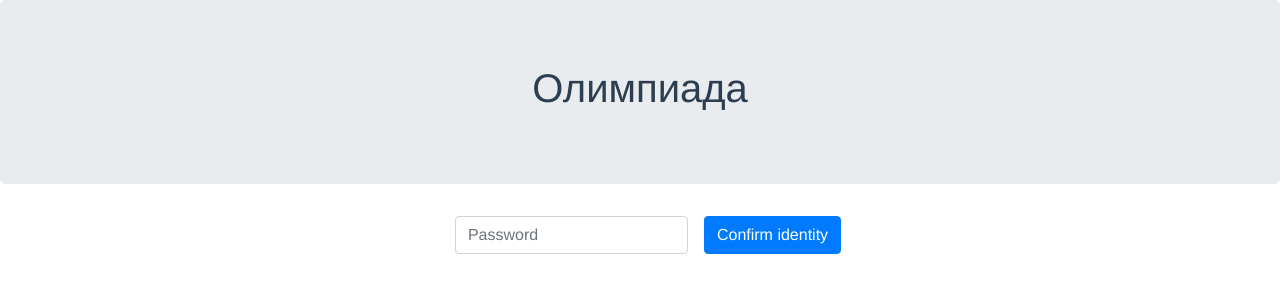
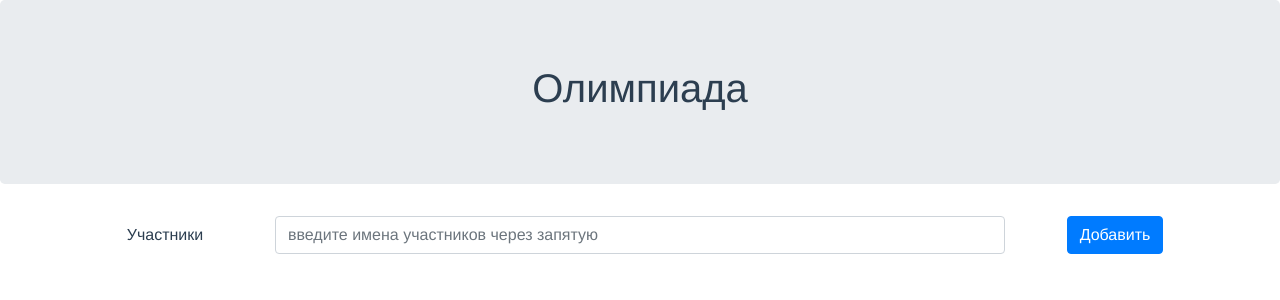
Before and after one commit to inser7/citylink-assignment, a Vue app in the folder task-5/: page / in a window 1280 px wide. Shown: the top 300 px of the page. Built offline with nearby package versions, Linux system fonts and the light colour scheme.

Commit message:
fixed form

```diff
--- a/task-5/src/components/Olympiad.vue
+++ b/task-5/src/components/Olympiad.vue
@@ -1,10 +1,14 @@
 <template>
-  <div class="justify-content-center form-inline">
-      <div class="form-group mx-sm-3 mb-2">
-        <label for="inputPassword2" class="sr-only">Password</label>
-        <input type="password" class="form-control" id="inputPassword2" placeholder="Password">
+  <div class="justify-content-center">
+    <div class="form-group row">
+      <label for="participants" class="col-sm-2 col-form-label">Участники</label>
+      <div class="col-sm-8">
+        <input type="text" class="form-control" id="participants" placeholder="введите имена участников через запятую">
       </div>
-      <button type="submit" class="btn btn-primary mb-2">Confirm identity</button>
+      <div class="col-sm-2">
+        <button type="submit" class="btn btn-primary mb-2">Добавить</button>
+      </div>
+    </div>
   </div>
 </template>
 
```
